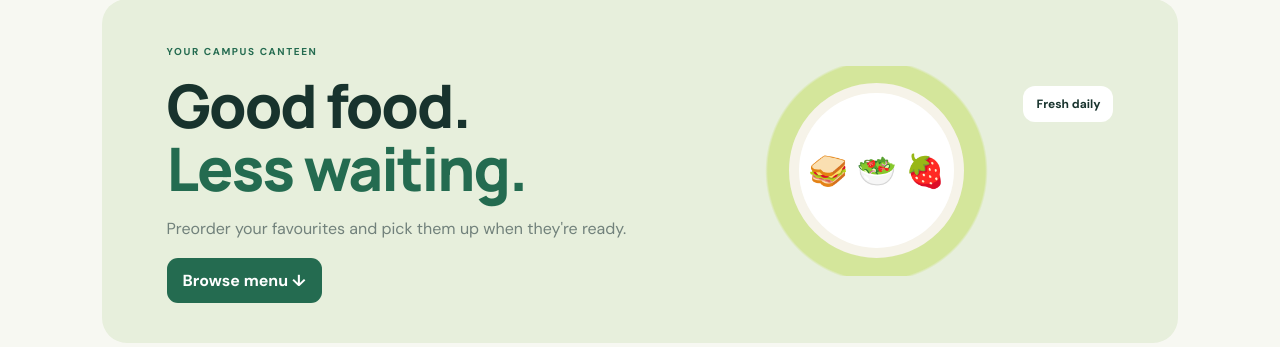
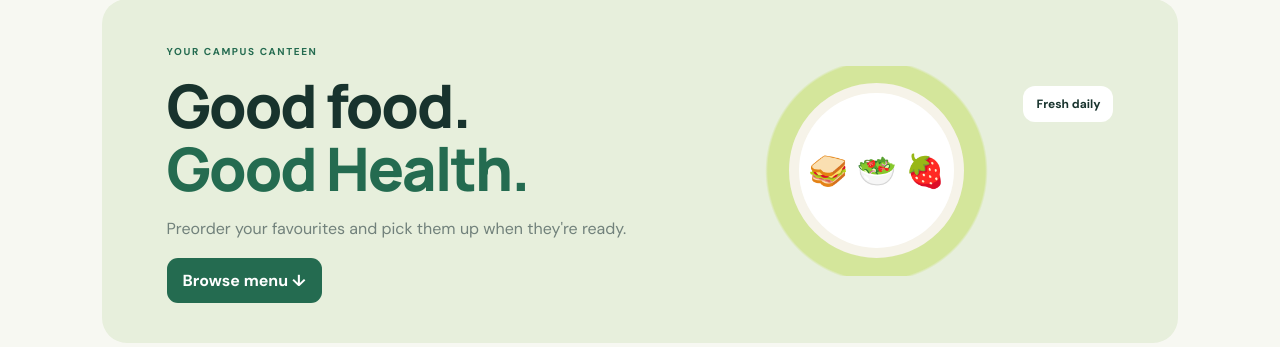
Before and after one commit to sahilgurav98/smart-canteen, a Flask app: page / in a window 1280 px wide. Shown: the part 109-456 px from the top of the page. Run offline with Flask 3, Linux system fonts and the light colour scheme; data comes from the database, SQL or seed files in the repository.

Commit message:
Change hero section text to emphasize health

```diff
--- a/templates/index.html
+++ b/templates/index.html
@@ -1,6 +1,6 @@
 <!doctype html><html lang="en"><head><meta charset="utf-8"><meta name="viewport" content="width=device-width,initial-scale=1"><title>Smart Canteen</title><link rel="stylesheet" href="{{ url_for('static',filename='style.css') }}"></head><body>
 <header><a class="brand" href="/"><b>SC</b><span>Smart Canteen<small>Campus food, ready on time</small></span></a><nav><a class="nav active" href="/">Order food</a><a class="nav" href="/admin/login">Staff login</a></nav></header>
-<main><section class="hero"><div><small class="eyebrow">YOUR CAMPUS CANTEEN</small><h1>Good food.<br><em>Less waiting.</em></h1><p>Preorder your favourites and pick them up when they're ready.</p><button class="primary" id="browse">Browse menu ↓</button></div><div class="hero-art"><div class="plate">🥪 🥗 🍓</div><span>Fresh daily</span></div></section>
+<main><section class="hero"><div><small class="eyebrow">YOUR CAMPUS CANTEEN</small><h1>Good food.<br><em>Good Health.</em></h1><p>Preorder your favourites and pick them up when they're ready.</p><button class="primary" id="browse">Browse menu ↓</button></div><div class="hero-art"><div class="plate">🥪 🥗 🍓</div><span>Fresh daily</span></div></section>
 <section id="menuSection"><div class="heading"><div><small class="eyebrow">MADE FRESH FOR YOU</small><h2>Today's menu</h2></div><span class="pill">● Canteen open</span></div><div class="filters"><button class="filter active" data-category="All">All items</button><button class="filter" data-category="Meals">Meals</button><button class="filter" data-category="Snacks">Snacks</button><button class="filter" data-category="Drinks">Drinks</button></div>
 <div class="layout"><div id="menu" class="menu">Loading menu…</div><aside><div class="heading"><h3>Your order</h3><span id="count" class="count">0</span></div><div id="cart" class="cart muted">Your cart is waiting for something delicious.</div><label for="pickup">Pickup time</label><select id="pickup"><option>As soon as possible</option><option>In 15 minutes</option><option>In 30 minutes</option><option>In 45 minutes</option></select><div class="total"><span>Total</span><b id="total">₹0</b></div><button id="place" class="primary full" disabled>Place preorder</button><p class="tiny">Demo checkout · Pay at the counter</p></aside></div>
 <div class="heading history"><div><small class="eyebrow">ORDER TRACKING</small><h2>Find your order</h2></div></div><div class="lookup"><input id="orderId" type="number" min="1" placeholder="Enter order number"><button id="lookup" class="secondary">Track order</button></div><div id="tracking" class="tracking muted">Your order status will appear here.</div></section></main><footer><span>© 2026 Smart Canteen</span><span>Flask · SQLite · DevOps mini project</span><span>DEMO BUILD 1.0</span></footer><div id="toast" class="toast"></div><script src="{{ url_for('static',filename='app.js') }}"></script></body></html>
```
